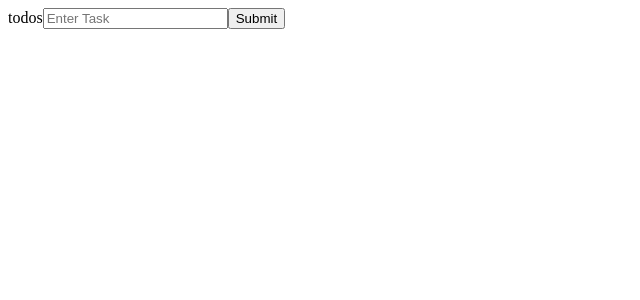
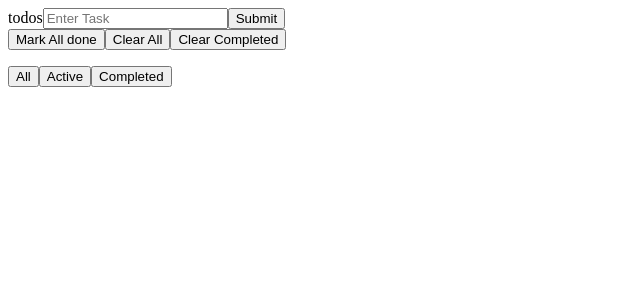
Before and after one commit to satabdiglobalyhub/TodoList, a Vue app: page / in a window 1280 px wide. Shown: the top 300 px of the page, without its empty margins (0-640 px from the left). Built offline with nearby package versions, Linux system fonts and the light colour scheme.

Commit message:
feat:extra features-alldone,clearall

```diff
--- a/src/App.vue
+++ b/src/App.vue
@@ -6,17 +6,27 @@
       name="newTodo"
       v-model="newTodo"
       placeholder="Enter Task"
+      required
     />
     <button>Submit</button>
   </form>
+  <button @click="markAllDone">Mark All done</button>
+  <button @click="deleteAll">Clear All</button>
+  <button @click="removeCompleted">Clear Completed</button>
+
   <ul>
     <li v-for="(todo, index) in todos" :key="todo.id" class="todo">
-      <h3 :class="{ done: todo.done }" @click="toggleDone(todo)">
+      <h3 :class="{ done: todo.done }" @dblclick="EditTodo(todo)">
         {{ todo.content }}
+        <button @click="toggleDone(todo)">Completed</button>
         <button @click="removeTodo(index)">Delete</button>
       </h3>
     </li>
   </ul>
+
+  <button @click="showAllTodo">All</button>
+  <button @click="showActiveTodo">Active</button>
+  <button @click="showCompletedTodo">Completed</button>
 </template>
 
 <script>
@@ -33,6 +43,7 @@ export default {
         done: false,
         content: newTodo.value,
       });
+      console.log(todos);
       newTodo.value = "";
     }
 
@@ -44,12 +55,32 @@ export default {
       todos.value.splice(index, 1);
     }
 
+    function markAllDone() {
+      todos.value.forEach((todo) => (todo.done = !todo.done));
+    }
+
+    function deleteAll() {
+      todos.value = [];
+    }
+    function removeCompleted() {}
+
+    function showAllTodo() {}
+
+    function showActiveTodo() {}
+
+    function showCompletedTodo() {}
     return {
       newTodo,
       todos,
       addNewTodo,
       toggleDone,
       removeTodo,
+      markAllDone,
+      deleteAll,
+      removeCompleted,
+      showAllTodo,
+      showActiveTodo,
+      showCompletedTodo,
     };
   },
 };
```
